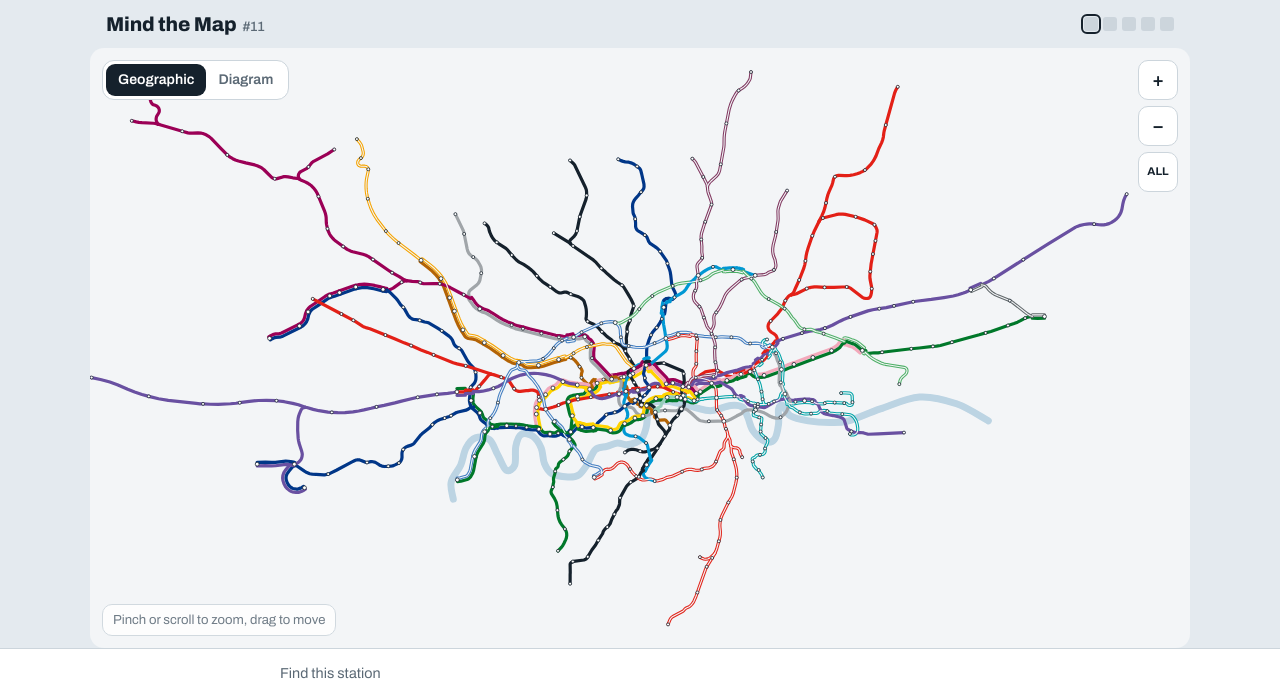
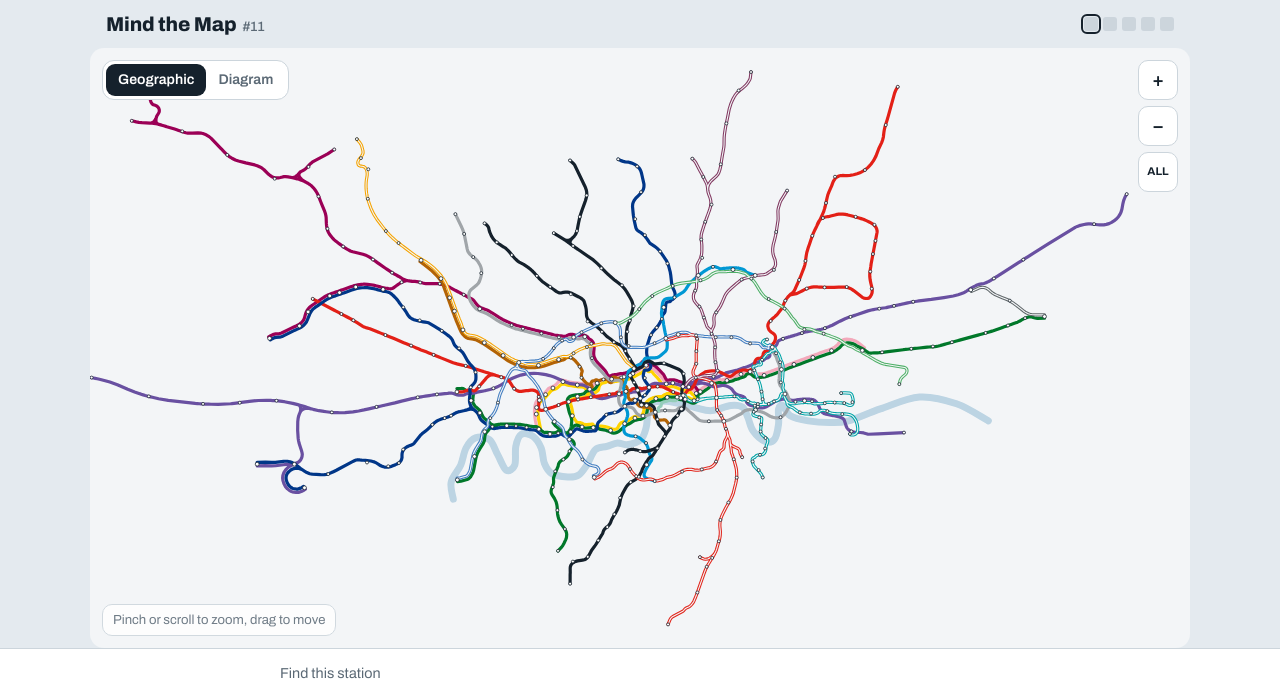
Before and after one commit to annieversary/dles, a website: page mind-the-map/index.html in a window 1280 px wide. Shown: the top 682 px of the page. Drawn offline with Linux system fonts and the light colour scheme.

Commit message:
Draw geographic lines as continuous strokes
Each line's edge pieces are trimmed short of every node and rejoined with a
curve, so offsets change smoothly where bundles bend, grow or shrink. Line
order that isn't decided by divergence is carried along shared runs, so pairs
no longer swap sides where edge directions flip.

Co-Authored-By: Claude Opus 5.5 <noreply@anthropic.com>

```diff
--- a/mind-the-map/index.html
+++ b/mind-the-map/index.html
@@ -181,15 +181,63 @@ let river=RIVER_GEO;
 function riverPath(P){ let d=`M${P[0][0]},${P[0][1]}`;
   for(let i=0;i<P.length-1;i++){ const p0=P[i-1]||P[i],p1=P[i],p2=P[i+1],p3=P[i+2]||p2;
     d+=`C${p1[0]+(p2[0]-p0[0])/6},${p1[1]+(p2[1]-p0[1])/6} ${p2[0]-(p3[0]-p1[0])/6},${p2[1]-(p3[1]-p1[1])/6} ${p2[0]},${p2[1]}`; } return d; }
-function offsetPath(pts,o){
+function offsetPoints(pts,o){
   pts=pts.filter((p,i)=>i===0||Math.hypot(p[0]-pts[i-1][0],p[1]-pts[i-1][1])>2);
-  if(pts.length<2) return "";
-  if(!o) return "M"+pts.map(p=>p[0].toFixed(1)+","+p[1].toFixed(1)).join("L");
+  if(pts.length<2||!o) return pts;
   const n=pts.length, out=[], nrm=[];
   for(let i=0;i<n-1;i++){ const dx=pts[i+1][0]-pts[i][0], dy=pts[i+1][1]-pts[i][1], L=Math.hypot(dx,dy)||1; nrm.push([-dy/L,dx/L]); }
   for(let i=0;i<n;i++){ let a=nrm[Math.max(0,i-1)], b=nrm[Math.min(n-2,i)]; let mx=a[0]+b[0], my=a[1]+b[1], ml=Math.hypot(mx,my);
     if(ml<1e-6){ mx=b[0]; my=b[1]; ml=1; } mx/=ml; my/=ml; let k=o/Math.max(0.35,mx*b[0]+my*b[1]); out.push([pts[i][0]+mx*k,pts[i][1]+my*k]); }
-  return "M"+out.map(p=>p[0].toFixed(1)+","+p[1].toFixed(1)).join("L");
+  return out;
+}
+const polyLength=pts=>{ let L=0; for(let i=1;i<pts.length;i++) L+=Math.hypot(pts[i][0]-pts[i-1][0],pts[i][1]-pts[i-1][1]); return L; };
+function pointAlong(pts,d){ // point at arc length d, the index of the vertex after it, and the travel direction there
+  for(let i=1;i<pts.length;i++){ const a=pts[i-1], b=pts[i], L=Math.hypot(b[0]-a[0],b[1]-a[1]);
+    if(d<=L||i===pts.length-1){ const t=L?Math.max(0,Math.min(1,d/L)):0; return {i,p:[a[0]+(b[0]-a[0])*t,a[1]+(b[1]-a[1])*t],dir:[(b[0]-a[0])/(L||1),(b[1]-a[1])/(L||1)]}; }
+    d-=L; }
+}
+const pathData=pts=>"M"+pts.map(p=>p[0].toFixed(1)+","+p[1].toFixed(1)).join("L");
+/* Every line is drawn as offset edge pieces, trimmed short of each node and rejoined
+   there with a curve, so it stays continuous where bundles bend, grow or shrink. */
+function lineStrokes(u){
+  const gap=3.4*u, base=8*u, pieces=[], ends=new Map(), joins=[];
+  for(const e of edges){ const n=e.lines.length;
+    e.lines.forEach((l,i)=>{
+      const pts=offsetPoints(e.geo,(i-(n-1)/2)*gap); if(pts.length<2) return;
+      const piece={l,pts,len:polyLength(pts),r:[0,0]}; pieces.push(piece);
+      [e.a,e.b].forEach((X,k)=>{ const id=X+":"+l, from=k?[...pts].reverse():pts, q=pointAlong(from,Math.min(piece.len/2,2*base)).p;
+        const d=Math.hypot(q[0]-from[0][0],q[1]-from[0][1])||1;
+        if(!ends.has(id)) ends.set(id,[]);
+        ends.get(id).push({piece,k,p:from[0],out:[(q[0]-from[0][0])/d,(q[1]-from[0][1])/d]}); });
+    });
+  }
+  // A line passing through joins its two pieces; at a branch, each piece joins those leaving roughly opposite it.
+  for(const list of ends.values()){
+    if(list.length===2) joins.push(list);
+    else if(list.length>2) list.forEach((a,i)=>{
+      const dot=b=>a.out[0]*b.out[0]+a.out[1]*b.out[1], others=list.filter(b=>b!==a);
+      const partners=others.filter(b=>dot(b)<0.3);
+      for(const b of partners.length?partners:[others.reduce((p,q)=>dot(q)<dot(p)?q:p)])
+        if(!joins.some(([x,y])=>x===b&&y===a)) joins.push([a,b]);
+    });
+  }
+  for(const [a,b] of joins){ const r=base+1.5*Math.hypot(a.p[0]-b.p[0],a.p[1]-b.p[1]);
+    for(const end of [a,b]) end.piece.r[end.k]=Math.max(end.piece.r[end.k],r); }
+  const out=new Map();
+  const add=(l,pts)=>{ if(!out.has(l)) out.set(l,[]); out.get(l).push(pts); };
+  for(const piece of pieces){
+    const [r0,r1]=piece.r.map(r=>Math.min(r,piece.len*0.4)), s=pointAlong(piece.pts,r0), t=pointAlong(piece.pts,piece.len-r1);
+    piece.ends=[{p:s.p,toward:[-s.dir[0],-s.dir[1]]},{p:t.p,toward:t.dir}]; // travel direction heading into each node
+    add(piece.l,[s.p,...piece.pts.slice(s.i,t.i),t.p]);
+  }
+  for(const [a,b] of joins){
+    const A=a.piece.ends[a.k], B=b.piece.ends[b.k], h=0.4*Math.hypot(A.p[0]-B.p[0],A.p[1]-B.p[1]);
+    const c1=[A.p[0]+A.toward[0]*h,A.p[1]+A.toward[1]*h], c2=[B.p[0]+B.toward[0]*h,B.p[1]+B.toward[1]*h], curve=[];
+    for(let i=0;i<=8;i++){ const t=i/8, m=1-t;
+      curve.push([0,1].map(k=>m*m*m*A.p[k]+3*m*m*t*c1[k]+3*m*t*t*c2[k]+t*t*t*B.p[k])); }
+    add(a.piece.l,curve);
+  }
+  return out;
 }
 
 
@@ -215,13 +263,26 @@ function sideScore(e,l1,l2,m){
     return 0; };
   return walk(e.b)-walk(e.a); // >0: l1 sits to the right of l2 when travelling a->b
 }
+// Where the lines' divergence doesn't decide which side a line takes, the side
+// is carried along the shared run so the pair never swaps without reason.
+function pairSides(l1,l2,m){
+  const shared=edges.filter(e=>e.lines.includes(l1)&&e.lines.includes(l2)), side=new Map(), queue=[];
+  for(const e of shared){ const v=Math.sign(sideScore(e,l1,l2,m)); if(v){ side.set(e,v); queue.push(e); } }
+  for(const seed of shared){
+    if(!side.has(seed)){ side.set(seed,LINE_ORDER.indexOf(l1)<LINE_ORDER.indexOf(l2)?-1:1); queue.push(seed); }
+    while(queue.length){ const e=queue.shift();
+      for(const X of [e.a,e.b]) for(const f of incident.get(X)){
+        if(side.has(f)||!f.lines.includes(l1)||!f.lines.includes(l2)) continue;
+        side.set(f,(e.b===X)===(f.a===X)?side.get(e):-side.get(e)); queue.push(f); } }
+  }
+  return side;
+}
 function orderBundles(m){
+  const sides=new Map(), sideOf=(e,l1,l2)=>{ const k=l1+"-"+l2; if(!sides.has(k)) sides.set(k,pairSides(l1,l2,m)); return sides.get(k).get(e); };
   for(const e of edges){ if(e.lines.length<2) continue;
     const base=e.base||(e.base=[...e.lines]); const sc=new Map(base.map(l=>[l,0]));
-    for(let i=0;i<base.length;i++) for(let j=i+1;j<base.length;j++){ const v=sideScore(e,base[i],base[j],m); sc.set(base[i],sc.get(base[i])+v); sc.set(base[j],sc.get(base[j])-v); }
+    for(let i=0;i<base.length;i++) for(let j=i+1;j<base.length;j++){ const v=sideOf(e,base[i],base[j]); sc.set(base[i],sc.get(base[i])+v); sc.set(base[j],sc.get(base[j])-v); }
     const order=[...base].sort((p,q)=>(sc.get(p)-sc.get(q))||(LINE_ORDER.indexOf(p)-LINE_ORDER.indexOf(q)));
-    // keep the drawn elements in sync with the new order
-    if(e.els){ const map=new Map(e.lines.map((l,i)=>[l,[e.els[i],e.st[i]]])); e.els=order.map(l=>map.get(l)[0]); e.st=order.map(l=>map.get(l)[1]); }
     e.lines=order; }
 }
 /* ---------- view / pan-zoom ---------- */
@@ -238,14 +299,17 @@ function clampView(v){ v.s=Math.max(minS,Math.min(maxS,v.s));
   v.cx=Math.max(all.minx-mx,Math.min(all.maxx+mx,v.cx)); v.cy=Math.max(all.miny-my,Math.min(all.maxy+my,v.cy)); return v; }
 function startView(m=mapMode){ const r=W<700?9000:24000; const pts=stationsForMode(m).filter(s=>Math.hypot(s.g[0]-FCX,s.g[1]-FCY)<r).map(s=>s[key(m)]); return fitBox(bboxOf(pts),W<700?10:24); }
 
+const lineEls=new Map();
 function buildMap(){
   const diagram=$("diagram");
   for(const [id,line] of Object.entries(LINES)) diagram.style.setProperty(`--line-${id}`,line[1]);
   diagram.innerHTML=SCHEMATIC.art;
   diagramStations.forEach(s=>{ s.el=el("circle",{cx:s.x,cy:s.y,r:48,fill:"var(--dot)",stroke:"var(--ink)","stroke-width":18},$("diagram-dots")); });
   const gl=$("lines"), gs=$("stripes"), gd=$("dots");
-  edges.forEach(e=>{ e.els=e.lines.map(l=>el("path",{fill:"none",stroke:lineColor(l),"stroke-width":3.2,"stroke-linecap":"round","stroke-linejoin":"round","vector-effect":"non-scaling-stroke"},gl));
-    e.st=e.lines.map(l=>STRIPED.has(l)?el("path",{fill:"none",stroke:"var(--land)","stroke-width":1.1,"stroke-linecap":"round","stroke-linejoin":"round","vector-effect":"non-scaling-stroke"},gs):null); });
+  const stroke={fill:"none","stroke-linecap":"round","stroke-linejoin":"round","vector-effect":"non-scaling-stroke"};
+  const drawn=[...new Set(edges.flatMap(e=>e.lines))].sort((p,q)=>LINE_ORDER.indexOf(p)-LINE_ORDER.indexOf(q));
+  for(const l of drawn) lineEls.set(l,[el("path",{...stroke,stroke:lineColor(l),"stroke-width":3.2},gl),
+    STRIPED.has(l)?el("path",{...stroke,stroke:"var(--land)","stroke-width":1.1},gs):null]);
   stations.forEach(s=>{ s.el=el("circle",{r:1,fill:"var(--dot)",stroke:"var(--ink)","vector-effect":"non-scaling-stroke"},gd); });
 }
 let raf=0, lastGeomS=0, geomDirty=true;
@@ -258,14 +322,12 @@ function render(){
   for(const id of ["river","lines","stripes","dots"]) $(id).style.display=diagram?"none":"";
   svg.setAttribute("viewBox",`${view.cx-W/2*u} ${view.cy-H/2*u} ${W*u} ${H*u}`);
   if(!diagram && (geomDirty || Math.abs(Math.log(view.s/lastGeomS))>0.04)){
-    lastGeomS=view.s; geomDirty=false; const gap=3.4*u;
+    lastGeomS=view.s; geomDirty=false;
     $("river").setAttribute("d",riverPath(river));
 
     $("river").setAttribute("stroke-width",Math.max(260,7*u));
-    for(const e of edges){
-      // lines sharing identical geometry in the current style are offset as one bundle
-      const grp=new Map(); e.lines.forEach((l,i)=>{ const key=mapMode==="geo"?"g":e.diaKey[l]; if(!grp.has(key)) grp.set(key,[]); grp.get(key).push(i); });
-      for(const idxs of grp.values()){ const n=idxs.length; idxs.forEach((i,j)=>{ const d=offsetPath(e.curL[i],(j-(n-1)/2)*gap); e.els[i].setAttribute("d",d); if(e.st[i]) e.st[i].setAttribute("d",d); }); } }
+    const strokes=lineStrokes(u);
+    for(const [l,els] of lineEls){ const d=(strokes.get(l)||[]).map(pathData).join(""); for(const p of els) p?.setAttribute("d",d); }
     const z=Math.max(1,view.s/minS), small=Math.max(1.1,Math.min(4.2,1+0.72*Math.log2(z))), big=small*1.3;
     $("dots").setAttribute("stroke-width",Math.min(1.4,0.35+small*0.28).toFixed(2));
     for(const s of stations){ s.el.setAttribute("cx",s.x); s.el.setAttribute("cy",s.y); s.el.setAttribute("r",(s.lines.size>1?big:small)*u); }
@@ -355,12 +417,11 @@ function prepareMapTransition(geoView,diaView){
   const rg=sampleRiver();
   path([rg],[rg.map(warpGeo)],{fill:"none",stroke:"var(--river)"},geoGroup,Math.max(260*geoView.s,7),8);
   // Keep the source map's bundled line offsets at its original zoom level.
-  for(const e of edges)e.lines.forEach((l,i)=>{
-    const points=pairs(offsetPath(e.geo,(i-(e.lines.length-1)/2)*3.4/geoView.s).match(/-?\d+(?:\.\d+)?/g).map(Number));
-    const g=samplePolyline(points,180),d=g.map(warpFor(geoWarps,"g","d",l));
-    path([g],[d],{fill:"none",stroke:lineColor(l)},geoGroup,3.2,2.2707*20*diaView.s);
-    if(STRIPED.has(l))path([g],[d],{fill:"none",stroke:"var(--land)"},geoGroup,1.1,.7*20*diaView.s);
-  });
+  for(const [l,runs] of lineStrokes(1/geoView.s)){
+    const warp=warpFor(geoWarps,"g","d",l),g=runs.map(run=>samplePolyline(run,180)),d=g.map(run=>run.map(warp));
+    path(g,d,{fill:"none",stroke:lineColor(l)},geoGroup,3.2,2.2707*20*diaView.s);
+    if(STRIPED.has(l))path(g,d,{fill:"none",stroke:"var(--land)"},geoGroup,1.1,.7*20*diaView.s);
+  }
   for(const p of diagramMorphGeometry)path(p.geo,p.runs,{fill:p.fill,stroke:p.stroke},diaGroup,
     p.width?Math.max(1,p.width*diaView.s):0,p.width*diaView.s);
   const labelled=new Set();
@@ -569,7 +630,7 @@ document.addEventListener("keydown",e=>{
 /* ---------- boot ---------- */
 state=newDaily(); $("pnum").textContent="#"+puzzleNo;
 $("m-geo").setAttribute("aria-pressed",mapMode==="geo"); $("m-sch").setAttribute("aria-pressed",mapMode==="dia");
-buildMap(); orderBundles("geo"); edges.forEach(e=>{e.curL=e.lines.map(()=>e.geo);}); measure(); view=clampView(startView());
+buildMap(); orderBundles("geo"); measure(); view=clampView(startView());
 if(state.pending) revealFit(state.pending);
 renderAll();
 new ResizeObserver(()=>{ finishMapTransition();const oW=W; measure(); if(!oW||!touched) view=clampView(startView()); geomDirty=true; schedule(); }).observe(svg);
```
Also changed, not shown: mind-the-map/tests/map.test.cjs (+3 -1 lines).
